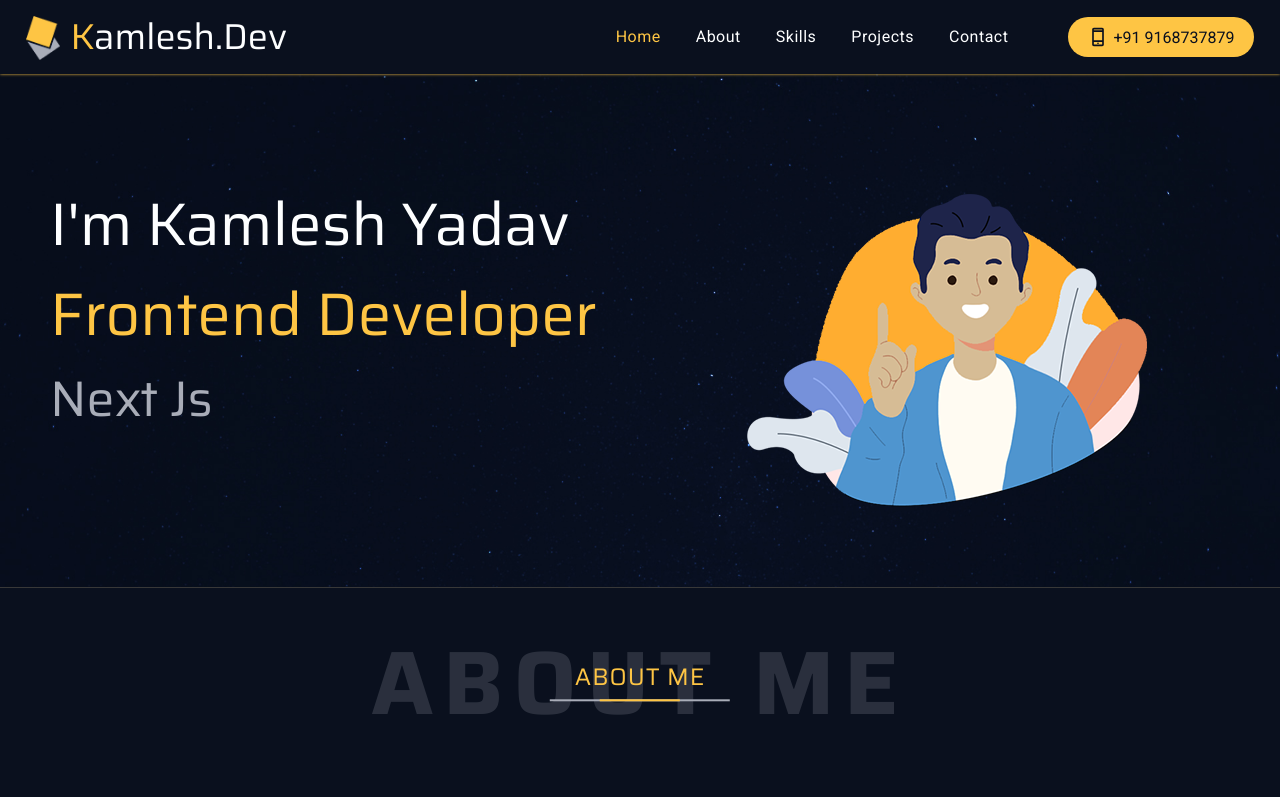
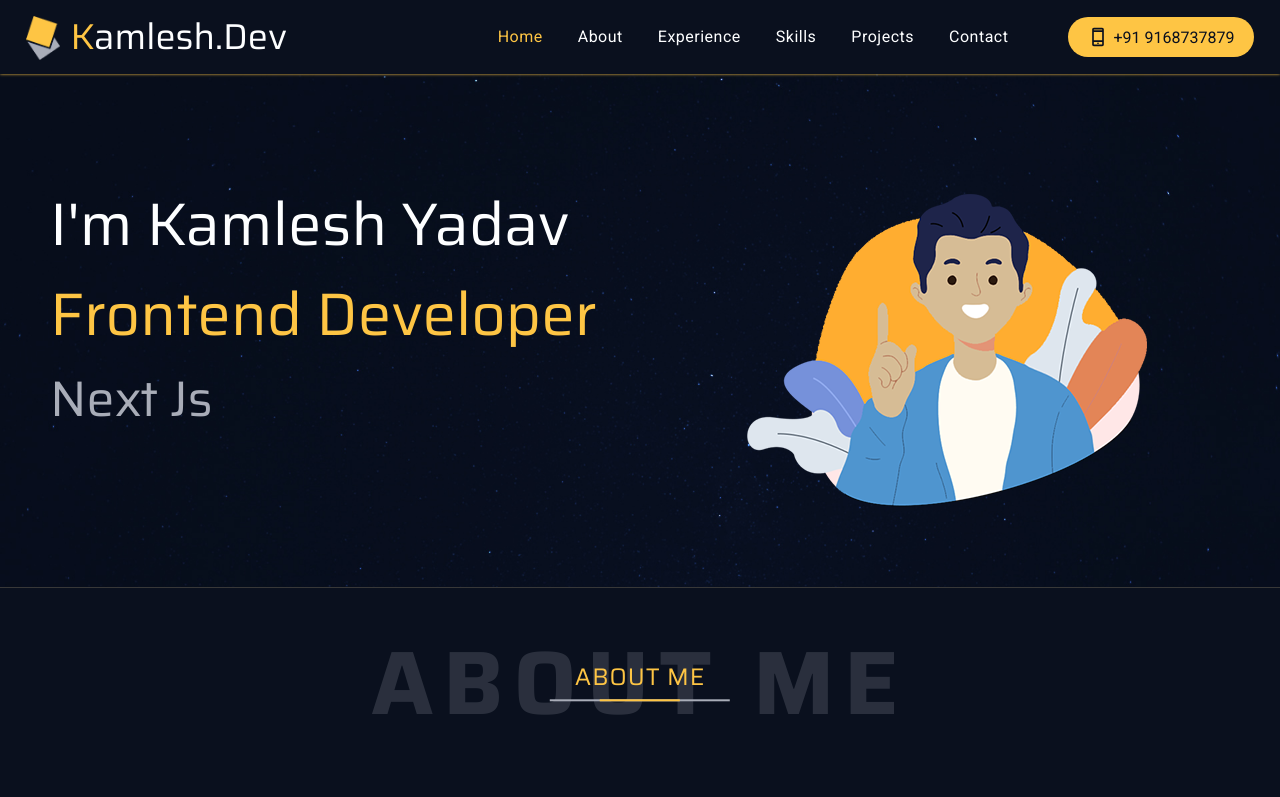
Before and after one commit to kamleshyad/next-portfolio, a Next.js app: page / in a window 1280 px wide. Shown: the top 797 px of the page. Built offline with nearby package versions, Linux system fonts and the light colour scheme.

Commit message:
experience page added

```diff
--- a/app/_components/molecules/nav/Nav.jsx
+++ b/app/_components/molecules/nav/Nav.jsx
@@ -12,6 +12,7 @@ export const Nav = () => {
     const navItems = [
         {href: '/', label: 'Home' },
         {href: '/about', label: 'About'},
+        {href: '/experience', label: 'Experience'},
         {href: '/skills', label: 'Skills'},
         {href: '/projects', label: 'Projects'},
         {href: '/contact', label: 'Contact'},
--- a/app/_components/organisms/header/Header.jsx
+++ b/app/_components/organisms/header/Header.jsx
@@ -18,6 +18,7 @@ export const Header = () => {
     const navItems = [
         {href: '/', label: 'Home' },
         {href: '/about', label: 'About'},
+        {href: '/experience', label: 'Experience'},
         {href: '/skills', label: 'Skills'},
         {href: '/projects', label: 'Projects'},
         {href: '/contact', label: 'Contact'},
```
Also changed, not shown: app/(pages)/experience/page.jsx (added, +9 -0 lines).
